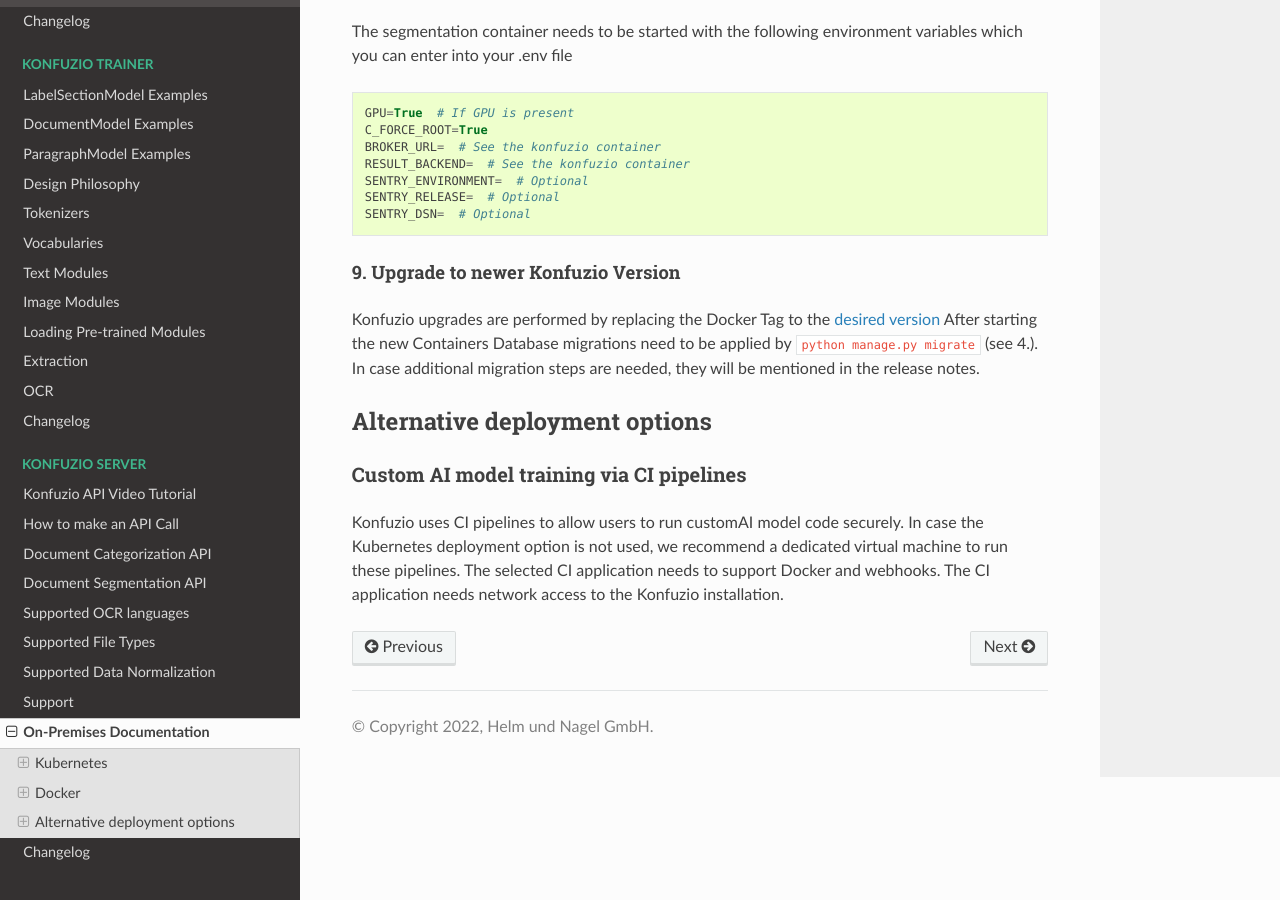
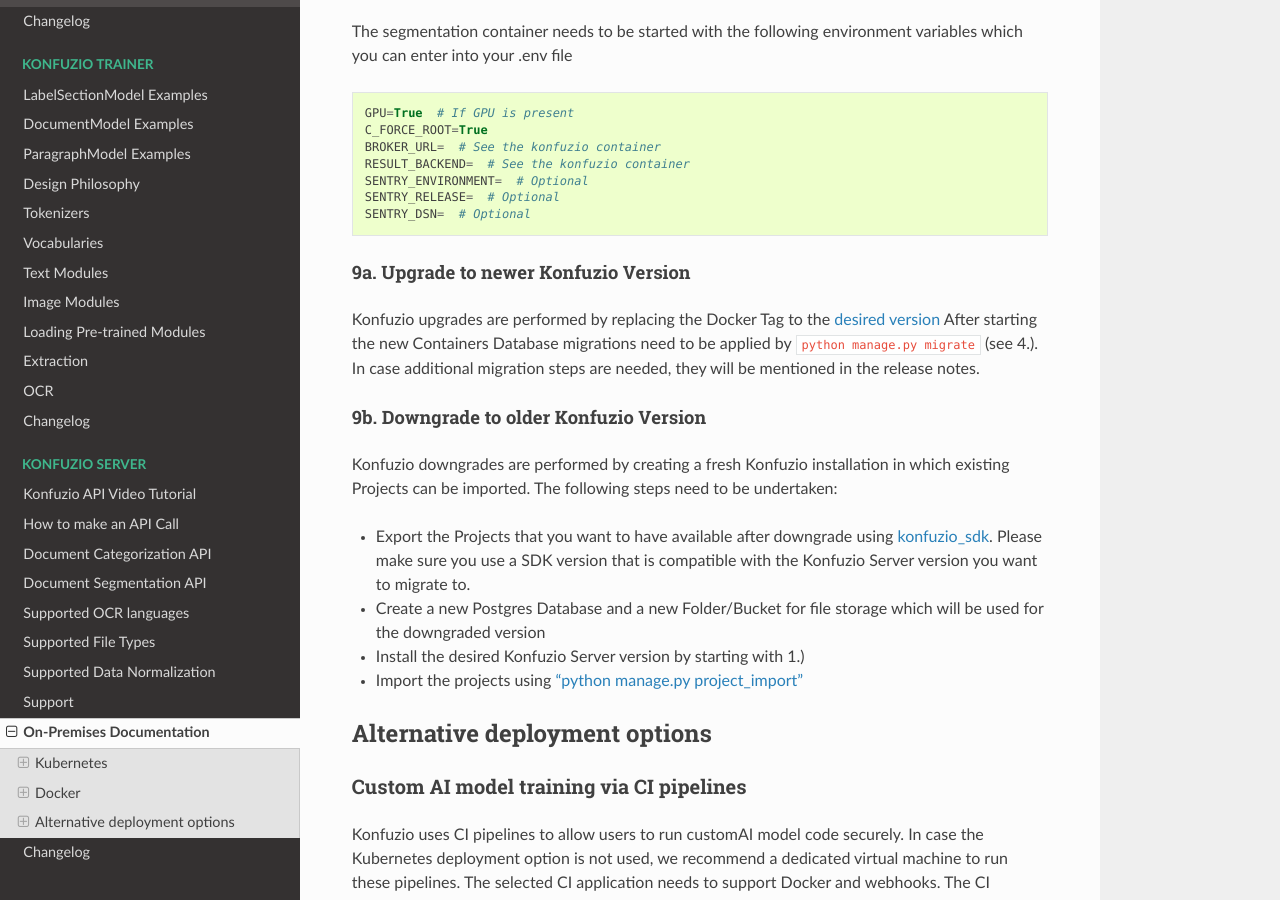
Before and after one commit to konfuzio-ai/konfuzio-sdk, a Sphinx documentation site: the page built from docs/web/on_premises.md, in a window 1280 px wide and 900 px high, scrolled down 8344 px. Built offline with Sphinx 7.4.7 and the Read the Docs theme 2.0.0, drawn with Linux system fonts in a browser that asks for light colours.

Commit message:
Update on_premises.md

````diff
--- a/docs/web/on_premises.md
+++ b/docs/web/on_premises.md
@@ -343,11 +343,22 @@
 SENTRY_DSN=  # Optional
 ```
 
-#### 9. Upgrade to newer Konfuzio Version
+#### 9a. Upgrade to newer Konfuzio Version
 
 Konfuzio upgrades are performed by replacing the Docker Tag to the [desired version](https://dev.konfuzio.com/web/changelog_app.html)
 After starting the new Containers Database migrations need to be applied by `python manage.py migrate` (see 4.).
 In case additional migration steps are needed, they will be mentioned in the release notes.
+
+#### 9b. Downgrade to older Konfuzio Version
+
+Konfuzio downgrades are performed by creating a fresh Konfuzio installation in which existing Projects can be imported.
+The following steps need to be undertaken:
+- Export the Projects that you want to have available after downgrade using [konfuzio_sdk](https://help.konfuzio.com/integrations/migration-between-konfuzio-server-instances/index.html#migrate-projects-between-konfuzio-server-instances). Please make sure you use a SDK version that is compatible with the Konfuzio Server version you want to migrate to.
+- Create a new Postgres Database and a new Folder/Bucket for file storage which will be used for the downgraded version
+- Install the desired Konfuzio Server version by starting with 1.)
+- Import the projects using ["python manage.py project_import"]([konfuzio_sdk](https://help.konfuzio.com/integrations/migration-between-konfuzio-server-instances/index.html#migrate-projects-between-konfuzio-server-instances))
+
+
 
 ## Alternative deployment options
 
````
